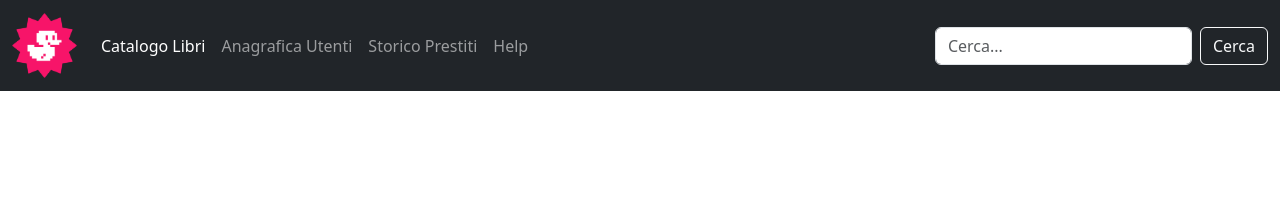
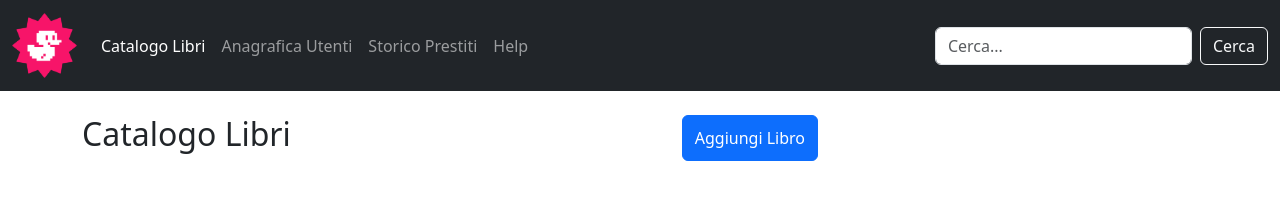
Before and after one commit to alexciccarese/html-css-bootstrap-dashboard, a plain HTML site: page index.html in a window 1280 px wide. Drawn offline with nearby package versions, Linux system fonts and the light colour scheme.

Commit message:
add first parte of table input

```diff
--- a/index.html
+++ b/index.html
@@ -41,8 +41,24 @@
         </div>
       </nav>
     </header>
+    <!-- /Header -->
 
+    <main>
+      <div class="container">
+        <div class="row">
+          <div class="col-12 col-lg-8">
+            <div class="d-flex justify-content-between pt-4">
+              <h2>Catalogo Libri</h2>
+              <button class="btn btn-primary" type="button">Aggiungi Libro</button>
+            </div>
+          </div>
+          <div class="col-12 col-lg-4">
 
+          </div>
+        </div>
+      </div>
+    </main>
+    <!-- /main -->
 
     <script src="https://cdn.jsdelivr.net/npm/bootstrap@5.3.3/dist/js/bootstrap.bundle.min.js" integrity="sha384-YvpcrYf0tY3lHB60NNkmXc5s9fDVZLESaAA55NDzOxhy9GkcIdslK1eN7N6jIeHz" crossorigin="anonymous"></script>
   </body>
```
